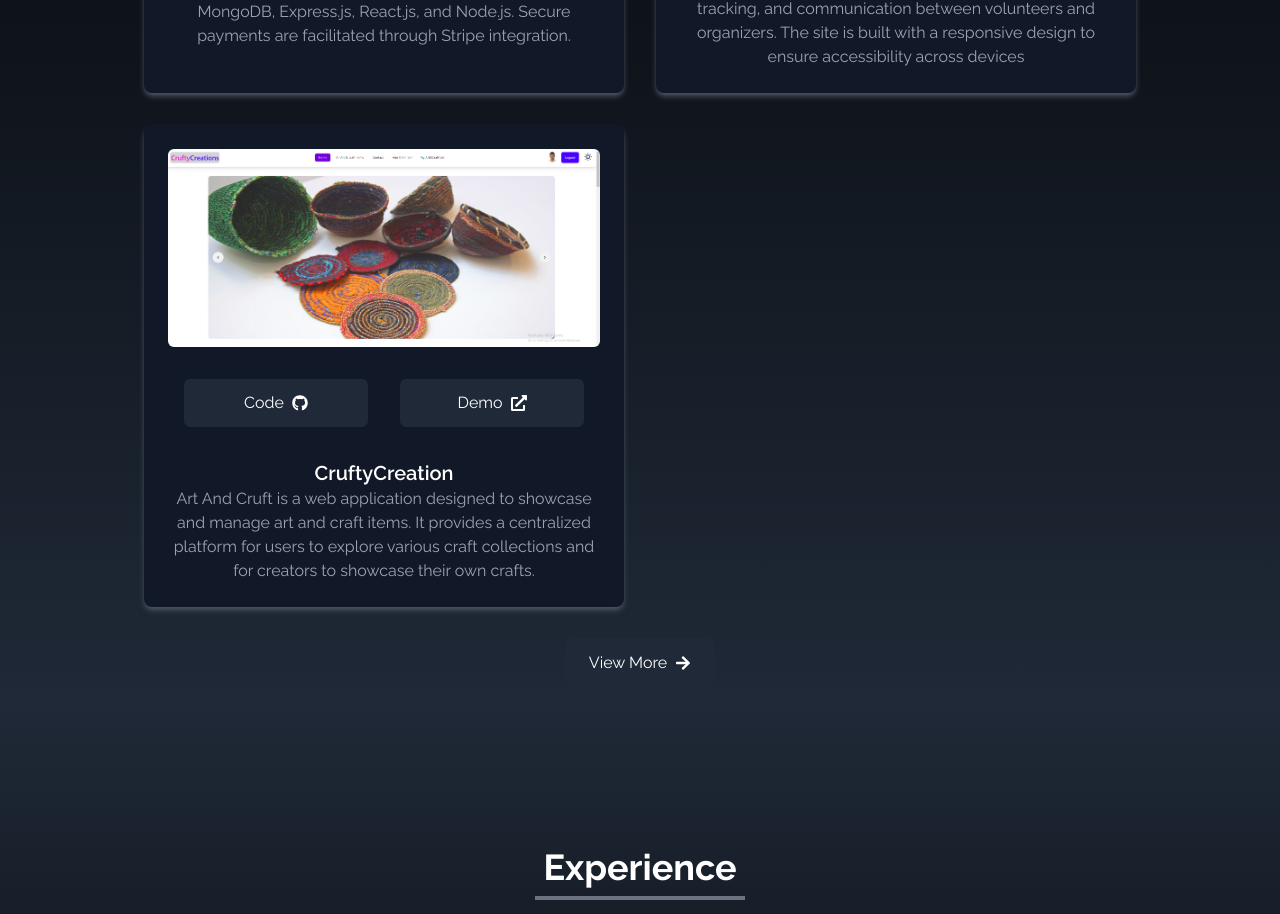
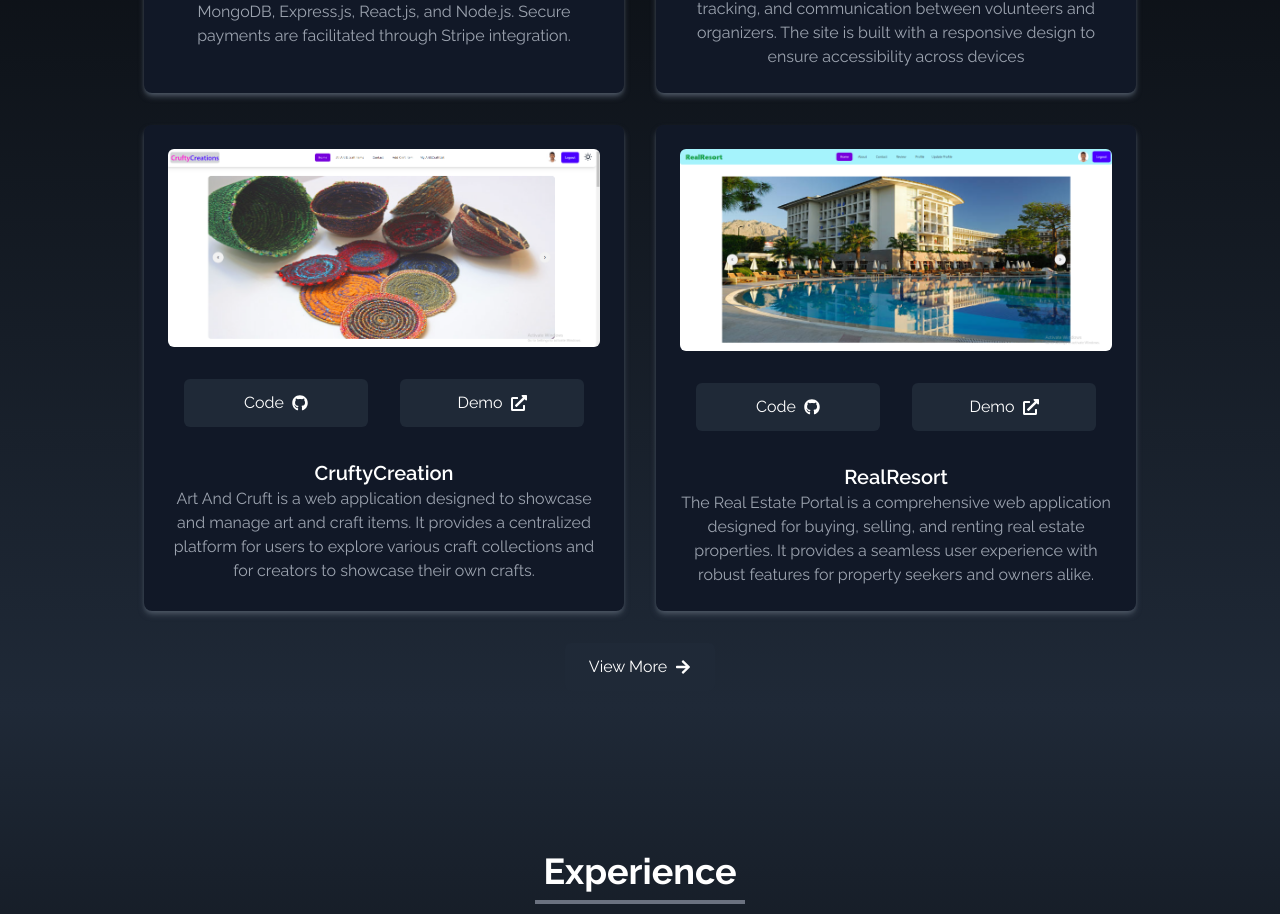
Before and after one commit to saagor16/sagorPortfolio, a React (Vite) app: page / in a window 1280 px wide. Shown: the part 2175-3089 px from the top of the page. Built offline with nearby package versions, Linux system fonts and the light colour scheme.

Commit message:
realestate project add

```diff
--- a/src/components/Portfolio.jsx
+++ b/src/components/Portfolio.jsx
@@ -4,6 +4,7 @@ import { Link } from 'react-scroll';
 import campusHub from '../assets/portfolio/CampusHub.png';
 import volunteer from '../assets/portfolio/volunteer.png';
 import art from '../assets/portfolio/art.png';
+import real from '../assets/portfolio/real.png';
 
 const Portfolio = () => {
   const [modal, setModal] = useState(null);
@@ -38,6 +39,16 @@ const Portfolio = () => {
       githubLink: 'https://github.com/saagor16/B9A10-Cline-Side-Art-Cruft',
       liveLink: 'https://new-artcraft.netlify.app/',
       techs: ['React', 'JavaScript','MongoDB','Express.js','Daisy UI','Tailwind CSS'],
+      features: ['Responsive design', 'User Authentication','Private Routes'],
+    },
+    {
+      id: 4,
+      src: real,
+      name: 'RealResort',
+      description: 'The Real Estate Portal is a comprehensive web application designed for buying, selling, and renting real estate properties. It provides a seamless user experience with robust features for property seekers and owners alike.',
+      githubLink: 'https://github.com/saagor16/B9A9-real-estate',
+      liveLink: 'https://b9a8-real-estate.web.app/',
+      techs: ['React', 'JavaScript','Daisy UI','Tailwind CSS'],
       features: ['Responsive design', 'User Authentication','Private Routes'],
     },
 
```
Also changed, not shown: src/assets/portfolio/real.png (added).
